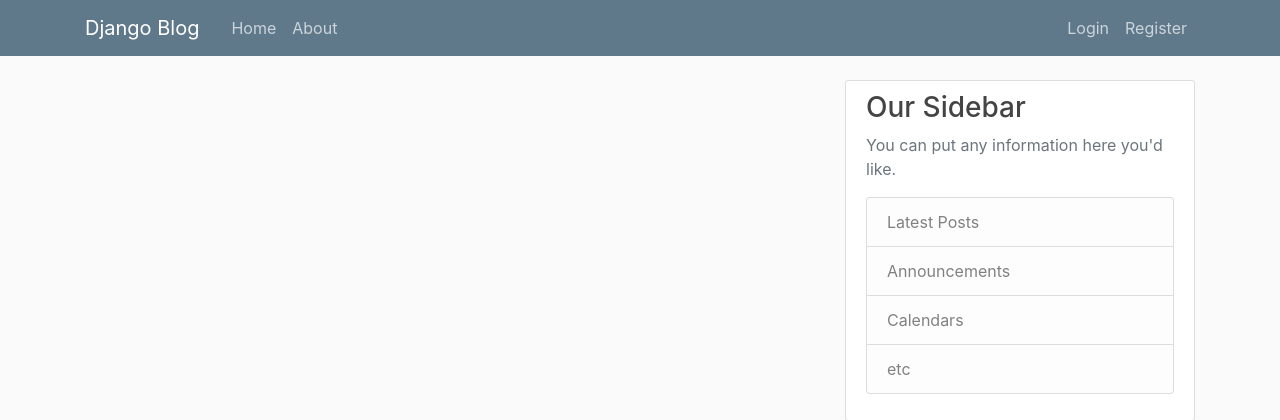
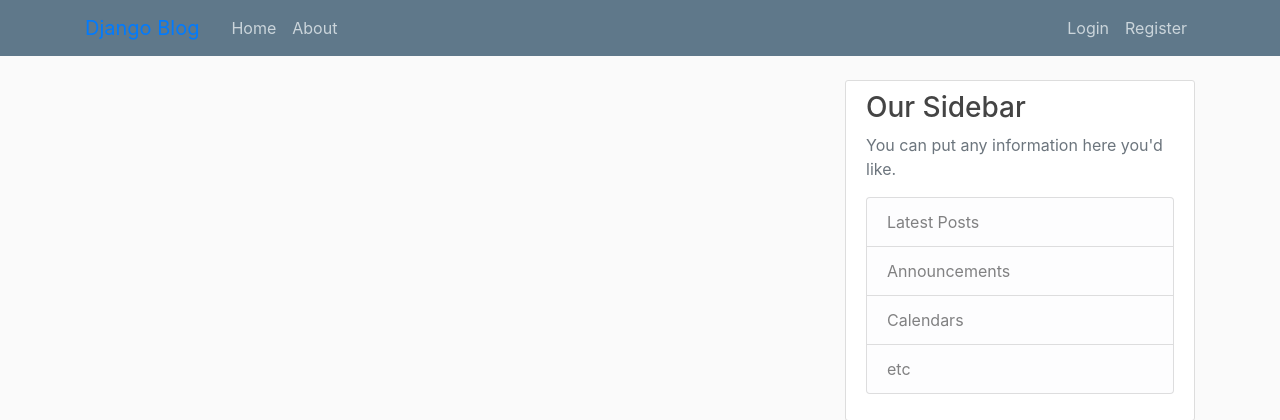
Before and after one commit to 23shobhit/Django_Project, a Django app: template basic_project/blog/templates/blog/home.html in a window 1280 px wide. Shown: the top 420 px of the page. Run offline with Django 3.2, Linux system fonts and the light colour scheme; the template is opened without the code that fills it, so the values that code supplies are empty; some libraries are stand-ins or nearby versions.

Commit message:
initial commit

```diff
--- a/basic_project/blog/templates/blog/base.html
+++ b/basic_project/blog/templates/blog/base.html
@@ -20,7 +20,7 @@
 </head>
 <body>
     <header class="site-header">
-      <nav class="navbar navbar-expand-md navbar-dark bg-steel fixed-top">
+      <nav class="navbar navbar-expand-md bg-steel fixed-top">
         <div class="container">
           <a class="navbar-brand mr-4" href="{% url 'blog-home' %}">Django Blog</a>
           <button class="navbar-toggler" type="button" data-toggle="collapse" data-target="#navbarToggle" aria-controls="navbarToggle" aria-expanded="false" aria-label="Toggle navigation">
```
